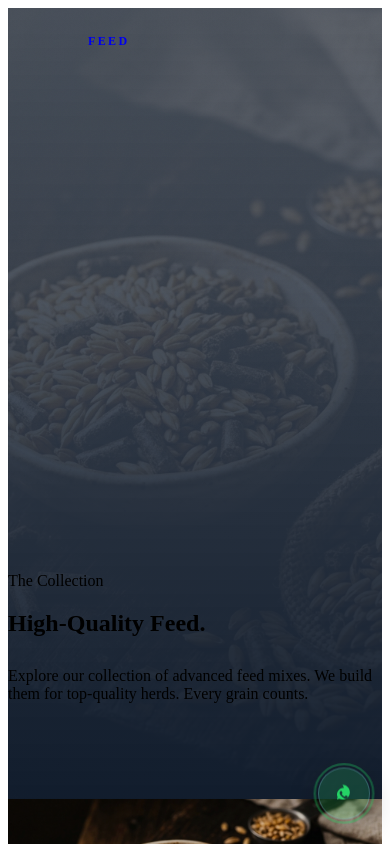
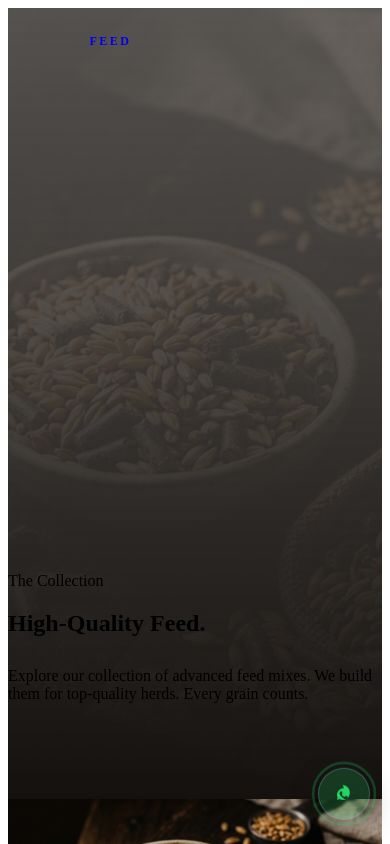
Before and after one commit to gagansokhal-coder/cmk_feeds, a React (Vite) app: page /products in a window 390 px wide. Shown: the top 844 px of the page. Built offline with nearby package versions, Linux system fonts and the light colour scheme; the HTML template or start-up script is replaced by a standard one.

Commit message:
style: modernize theme to Heritage Estate (Brown, Cream, Blue)

```diff
--- a/src/components/Footer.css
+++ b/src/components/Footer.css
@@ -63,7 +63,7 @@
 
 .footer__bottom {
   padding: 28px 0;
-  border-top: 1px solid rgba(85, 66, 65, 0.15);
+  border-top: 1px solid rgba(126, 181, 214, 0.1);
 }
 
 .footer__bottom p {
--- a/src/components/Navbar.css
+++ b/src/components/Navbar.css
@@ -11,10 +11,11 @@
 
 .navbar--scrolled {
   padding: 12px 0;
-  background: rgba(8, 20, 37, 0.75);
+  background: rgba(27, 23, 19, 0.88); /* Deep Heritage Brown */
   backdrop-filter: blur(24px);
   -webkit-backdrop-filter: blur(24px);
-  box-shadow: 0 1px 0 rgba(85, 66, 65, 0.15);
+  border-bottom: 1px solid rgba(126, 181, 214, 0.1);
+  box-shadow: 0 4px 20px rgba(0, 0, 0, 0.3);
 }
 
 .navbar__inner {
@@ -39,8 +40,8 @@
   font-family: var(--font-display);
   font-size: 1.75rem;
   font-weight: 900;
-  letter-spacing: -0.03em;
-  background: linear-gradient(135deg, var(--primary) 0%, #ff8a84 100%);
+  letter-spacing: -0.01em;
+  background: linear-gradient(135deg, var(--primary) 0%, var(--tertiary) 100%);
   -webkit-background-clip: text;
   -webkit-text-fill-color: transparent;
   background-clip: text;
@@ -147,14 +148,14 @@
   position: fixed;
   inset: 0;
   z-index: 999;
-  background: rgba(4, 14, 31, 0.97);
-  backdrop-filter: blur(30px);
+  background: rgba(20, 17, 14, 0.98);
+  backdrop-filter: blur(40px);
   display: flex;
   align-items: center;
   justify-content: center;
   opacity: 0;
   pointer-events: none;
-  transition: opacity var(--duration-slow) var(--ease-out);
+  transition: opacity var(--duration-normal) var(--ease-out);
 }
 
 .mobile-menu--open {
--- a/src/pages/Contact.css
+++ b/src/pages/Contact.css
@@ -112,7 +112,7 @@
   background: var(--primary);
   border-radius: 50%;
   transform: translate(-50%, -50%);
-  box-shadow: 0 0 0 4px rgba(255, 179, 174, 0.2);
+  box-shadow: 0 0 0 4px rgba(126, 181, 214, 0.2);
 }
 
 .contact-map__ping {
@@ -156,7 +156,7 @@
   color: var(--on-surface);
   background: transparent;
   border: none;
-  border-bottom: 1.5px solid rgba(163, 139, 137, 0.3);
+  border-bottom: 1.5px solid rgba(126, 181, 214, 0.2);
   transition: border-color var(--duration-fast) ease;
   font-family: var(--font-label);
 }
@@ -201,7 +201,7 @@
   color: var(--on-surface);
   background: transparent;
   border: none;
-  border-bottom: 1.5px solid rgba(163, 139, 137, 0.3);
+  border-bottom: 1.5px solid rgba(126, 181, 214, 0.2);
   cursor: pointer;
   appearance: none;
   font-family: var(--font-label);
@@ -228,7 +228,8 @@
 }
 
 .btn--success {
-  background: linear-gradient(135deg, var(--secondary) 0%, var(--secondary-container) 100%) !important;
+  background: linear-gradient(135deg, var(--secondary) 0%, var(--surface-bright) 100%) !important;
+  color: var(--surface-dim) !important;
 }
 
 .form-success {
--- a/src/pages/Home.css
+++ b/src/pages/Home.css
@@ -32,9 +32,9 @@
   inset: 0;
   background: linear-gradient(
     180deg,
-    rgba(8, 20, 37, 0.15) 0%,
-    rgba(8, 20, 37, 0.45) 40%,
-    rgba(8, 20, 37, 0.92) 100%
+    rgba(27, 23, 19, 0.2) 0%,
+    rgba(27, 23, 19, 0.5) 40%,
+    rgba(27, 23, 19, 0.95) 100%
   );
 }
 
@@ -75,7 +75,7 @@
 }
 
 .title-line--accent {
-  background: linear-gradient(135deg, var(--primary) 0%, #ff8a84 50%, var(--primary-container) 100%);
+  background: linear-gradient(135deg, var(--primary) 0%, var(--tertiary) 50%, var(--primary) 100%);
   -webkit-background-clip: text;
   -webkit-text-fill-color: transparent;
   background-clip: text;
@@ -198,8 +198,8 @@
 }
 
 .stat-card--highlight {
-  background: linear-gradient(135deg, var(--primary-container) 0%, rgba(118, 38, 37, 0.5) 100%);
-  border: 1px solid rgba(255, 179, 174, 0.1);
+  background: linear-gradient(135deg, var(--primary-container) 0%, rgba(44, 68, 84, 0.4) 100%);
+  border: 1px solid rgba(126, 181, 214, 0.2);
 }
 
 .stat-card__code {
@@ -329,12 +329,12 @@
 
 .product-num {
   font-family: var(--font-display);
-  font-size: 5rem;
+  font-size: clamp(3rem, 10vw, 6rem);
   font-weight: 900;
   line-height: 1;
-  -webkit-text-stroke: 2px var(--outline-variant);
+  -webkit-text-stroke: 1.5px rgba(126, 181, 214, 0.3);
   color: transparent;
-  opacity: 0.25;
+  opacity: 0.4;
 }
 
 .hscroll-card__stats {
@@ -354,6 +354,18 @@
   font-size: 1.75rem;
   font-weight: 800;
   color: var(--primary);
+}
+
+.hscroll-card__actions {
+  display: flex;
+  gap: 12px;
+  margin-top: 24px;
+}
+
+@media (max-width: 480px) {
+  .hscroll-card__actions {
+    flex-direction: column;
+  }
 }
 
 /* ═══ IMAGE REVEAL (CURTAIN WIPE) ═══ */
@@ -454,8 +466,8 @@
 .cta-banner__overlay {
   position: absolute;
   inset: 0;
-  background: rgba(8, 20, 37, 0.82);
-  backdrop-filter: blur(2px);
+  background: rgba(20, 17, 14, 0.88);
+  backdrop-filter: blur(4px);
 }
 
 .cta-banner__content {
--- a/src/pages/Products.css
+++ b/src/pages/Products.css
@@ -30,8 +30,8 @@
   inset: 0;
   background: linear-gradient(
     180deg,
-    rgba(8, 20, 37, 0.6) 0%,
-    rgba(8, 20, 37, 0.95) 100%
+    rgba(27, 23, 19, 0.6) 0%,
+    rgba(16, 13, 11, 0.98) 100%
   );
 }
 
@@ -117,6 +117,18 @@
   color: var(--primary);
 }
 
+.product-detail-card__actions {
+  display: flex;
+  gap: 12px;
+  margin-top: 10px;
+}
+
+@media (max-width: 480px) {
+  .product-detail-card__actions {
+    flex-direction: column;
+  }
+}
+
 /* ── Bespoke Section ── */
 .bespoke__card {
   background: var(--surface-container);
@@ -139,7 +151,7 @@
   color: var(--on-surface-variant);
   margin-top: 24px;
   padding-left: 20px;
-  border-left: 2px solid var(--primary-container);
+  border-left: 2px solid var(--primary);
 }
 
 .bespoke__img {
--- a/src/pages/Sustainability.css
+++ b/src/pages/Sustainability.css
@@ -28,9 +28,9 @@
   inset: 0;
   background: linear-gradient(
     180deg,
-    rgba(8, 20, 37, 0.2) 0%,
-    rgba(8, 20, 37, 0.85) 70%,
-    rgba(8, 20, 37, 1) 100%
+    rgba(27, 23, 19, 0.4) 0%,
+    rgba(16, 13, 11, 0.9) 70%,
+    rgba(16, 13, 11, 1) 100%
   );
 }
 
@@ -53,7 +53,7 @@
   gap: 10px;
   margin-top: 28px;
   padding: 12px 20px;
-  background: rgba(173, 212, 74, 0.08);
+  background: rgba(126, 181, 214, 0.1);
   border-radius: var(--radius-full);
   font-family: var(--font-label);
   font-size: 0.8125rem;
@@ -99,7 +99,7 @@
 .progress-bar__fill {
   height: 100%;
   border-radius: 3px;
-  background: linear-gradient(90deg, var(--primary) 0%, var(--primary-container) 100%);
+  background: linear-gradient(90deg, var(--primary) 0%, var(--tertiary) 100%);
   width: 0%;
 }
 
@@ -148,7 +148,7 @@
   font-family: var(--font-display);
   font-size: 3rem;
   font-weight: 900;
-  color: var(--surface-container-highest);
+  color: rgba(126, 181, 214, 0.05);
   line-height: 1;
 }
 
--- a/src/styles/global.css
+++ b/src/styles/global.css
@@ -5,55 +5,55 @@
 
 /* ── CSS Custom Properties / Design Tokens ── */
 :root {
-  /* Surface System (Midnight Ink) */
-  --surface: #081425;
-  --surface-dim: #081425;
-  --surface-bright: #2f3a4c;
-  --surface-container-lowest: #040e1f;
-  --surface-container-low: #111c2d;
-  --surface-container: #152031;
-  --surface-container-high: #1f2a3c;
-  --surface-container-highest: #2a3548;
+  /* Surface System (Heritage Brown) */
+  --surface: #1b1713;
+  --surface-dim: #1b1713;
+  --surface-bright: #2d2622;
+  --surface-container-lowest: #100d0b;
+  --surface-container-low: #241f1b;
+  --surface-container: #2d2622;
+  --surface-container-high: #3a322d;
+  --surface-container-highest: #4a413b;
 
-  /* Primary (Oxblood Heritage) */
-  --primary: #ffb3ae;
-  --primary-container: #762625;
-  --on-primary: #5f1516;
-  --on-primary-container: #fd8f89;
+  /* Primary (Steel Blue Professional) */
+  --primary: #7eb5d6; /* Light Steel Blue */
+  --primary-container: #2c4454;
+  --on-primary: #0f1c24;
+  --on-primary-container: #d1e9f7;
 
-  /* Secondary (Spring Growth) */
-  --secondary: #add44a;
-  --secondary-container: #799d10;
-  --on-secondary: #273500;
+  /* Secondary (Premium Cream) */
+  --secondary: #f5f5dc; /* Beige/Cream */
+  --secondary-container: #3d3b2a;
+  --on-secondary: #fffff0;
 
-  /* Tertiary (Silver Mist) */
-  --tertiary: #c2c7cc;
-  --tertiary-container: #3c4246;
+  /* Tertiary (Soft Sky) */
+  --tertiary: #aed6f1;
+  --tertiary-container: #1b4f72;
 
   /* Text on Surface */
-  --on-surface: #d8e3fb;
-  --on-surface-variant: #dbc0be;
-  --on-background: #d8e3fb;
+  --on-surface: #fdfcf0; /* Cream Text */
+  --on-surface-variant: #b0a89f;
+  --on-background: #fdfcf0;
 
   /* Outline */
-  --outline: #a38b89;
-  --outline-variant: #554241;
+  --outline: #7eb5d6;
+  --outline-variant: #2d2622;
 
   /* Error */
-  --error: #ffb4ab;
-  --error-container: #93000a;
+  --error: #e5b3b3;
+  --error-container: #4a1d1d;
 
   /* Inverse */
-  --inverse-surface: #d8e3fb;
-  --inverse-on-surface: #263143;
-  --inverse-primary: #9b423f;
+  --inverse-surface: #fdfcf0;
+  --inverse-on-surface: #1b1713;
+  --inverse-primary: #7eb5d6;
 
   /* Typography */
-  --font-display: 'Epilogue', sans-serif;
-  --font-body: 'Noto Serif', serif;
+  --font-display: 'Inter', sans-serif;
+  --font-body: 'Inter', sans-serif;
   --font-label: 'Inter', sans-serif;
 
-  /* Spacing Scale */
+  /* Spacing Scale (Unchanged) */
   --space-xs: 4px;
   --space-sm: 8px;
   --space-md: 16px;
@@ -65,24 +65,24 @@
   --space-5xl: 128px;
 
   /* Radii */
-  --radius-sm: 0.375rem;
-  --radius-md: 0.5rem;
-  --radius-lg: 0.75rem;
-  --radius-xl: 1rem;
-  --radius-2xl: 1.5rem;
+  --radius-sm: 0.5rem;
+  --radius-md: 0.75rem;
+  --radius-lg: 1rem;
+  --radius-xl: 1.5rem;
+  --radius-2xl: 2rem;
   --radius-full: 9999px;
 
   /* Transitions */
   --ease-out: cubic-bezier(0.16, 1, 0.3, 1);
   --ease-in-out: cubic-bezier(0.65, 0, 0.35, 1);
   --duration-fast: 200ms;
-  --duration-normal: 350ms;
-  --duration-slow: 600ms;
+  --duration-normal: 400ms;
+  --duration-slow: 700ms;
 
   /* Shadows */
-  --shadow-ambient: 0 20px 40px rgba(0, 0, 0, 0.4);
-  --shadow-soft: 0 8px 32px rgba(0, 0, 0, 0.3);
-  --shadow-glow-primary: 0 0 40px rgba(255, 179, 174, 0.15);
+  --shadow-ambient: 0 20px 50px rgba(0, 0, 0, 0.6);
+  --shadow-soft: 0 10px 40px rgba(0, 0, 0, 0.5);
+  --shadow-blue: 0 0 30px rgba(126, 181, 214, 0.15);
 }
 
 /* ── Reset & Base ── */
@@ -155,7 +155,7 @@ select {
 /* ── Utility Classes ── */
 .container {
   width: 100%;
-  max-width: 1280px;
+  max-width: 1400px;
   margin: 0 auto;
   padding: 0 var(--space-xl);
 }
@@ -164,6 +164,30 @@ select {
   .container {
     padding: 0 var(--space-md);
   }
+}
+
+/* ── Premium Effects ── */
+.glass {
+  background: rgba(6, 78, 59, 0.4);
+  backdrop-filter: blur(12px);
+  -webkit-backdrop-filter: blur(12px);
+  border: 1.5px solid rgba(212, 175, 55, 0.1);
+  box-shadow: var(--shadow-soft);
+}
+
+.glass--light {
+  background: rgba(236, 253, 245, 0.05);
+  backdrop-filter: blur(16px);
+  -webkit-backdrop-filter: blur(16px);
+  border: 1px solid rgba(255, 255, 255, 0.1);
+}
+
+.text-gold {
+  color: var(--primary);
+  background: linear-gradient(135deg, var(--primary) 0%, #fcd34d 50%, var(--primary) 100%);
+  -webkit-background-clip: text;
+  -webkit-text-fill-color: transparent;
+  background-clip: text;
 }
 
 /* ── Typography Classes ── */
@@ -284,14 +308,15 @@ select {
 }
 
 .btn--primary {
-  background: linear-gradient(135deg, var(--primary) 0%, var(--primary-container) 100%);
-  color: #fff;
-  box-shadow: var(--shadow-soft);
+  background: linear-gradient(135deg, var(--primary) 0%, #b48a28 100%);
+  color: #022c22;
+  font-weight: 700;
+  box-shadow: var(--shadow-gold);
 }
 
 .btn--primary:hover {
-  transform: scale(1.03) translateY(-1px);
-  box-shadow: var(--shadow-glow-primary), var(--shadow-ambient);
+  transform: scale(1.02) translateY(-2px);
+  box-shadow: 0 15px 30px rgba(0, 0, 0, 0.3), 0 0 20px rgba(212, 175, 55, 0.3);
 }
 
 .btn--primary:active {
@@ -299,24 +324,27 @@ select {
 }
 
 .btn--ghost {
-  background: rgba(42, 53, 72, 0.3);
+  background: rgba(255, 255, 255, 0.05);
   color: var(--on-surface);
-  backdrop-filter: blur(12px);
+  backdrop-filter: blur(10px);
+  border: 1px solid rgba(255, 255, 255, 0.1);
 }
 
 .btn--ghost:hover {
-  background: rgba(42, 53, 72, 0.6);
-  transform: translateY(-1px);
+  background: rgba(255, 255, 255, 0.1);
+  transform: translateY(-2px);
+  border-color: var(--primary);
 }
 
 .btn--outline {
-  border: 1.5px solid rgba(163, 139, 137, 0.3);
+  border: 1.5px solid rgba(212, 175, 55, 0.3);
   color: var(--on-surface);
 }
 
 .btn--outline:hover {
   border-color: var(--primary);
-  background: rgba(255, 179, 174, 0.05);
+  background: rgba(212, 175, 55, 0.1);
+  transform: translateY(-2px);
 }
 
 .btn--sm {
```
